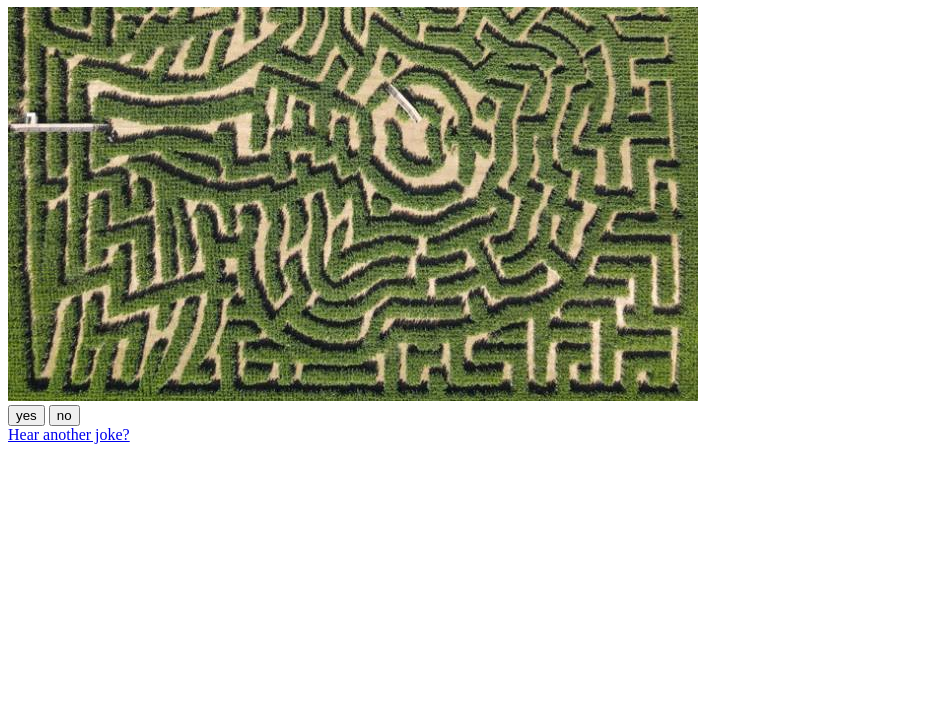
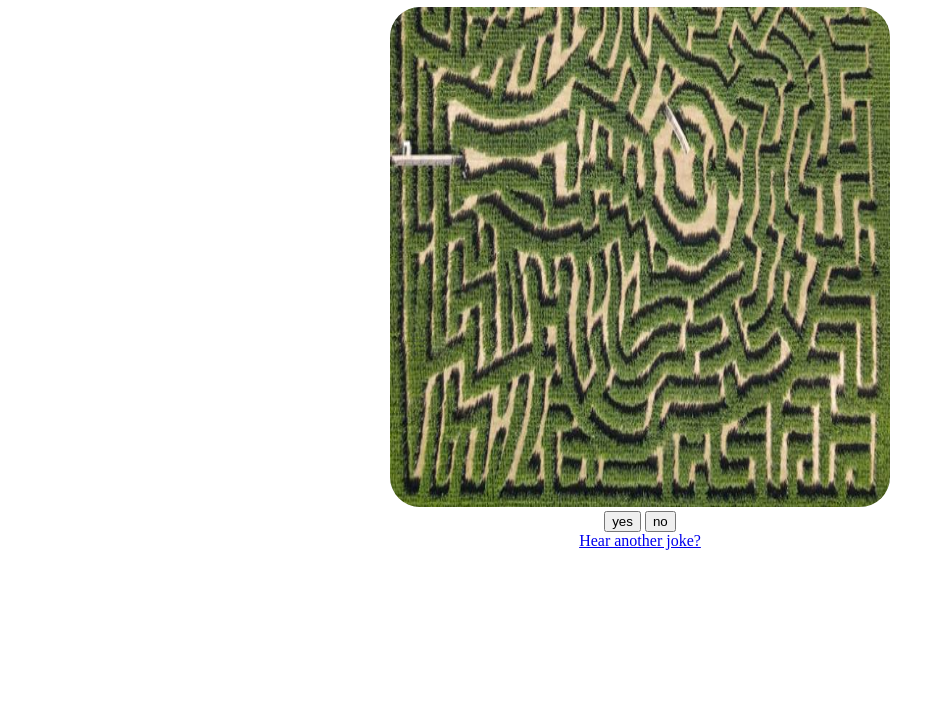
Before and after one commit to ISteppedOnABagel/Test-2, a plain HTML site: page index.html in a window 1280 px wide. Shown: the part 73-800 px from the top of the page, without its empty margins (0-945 px from the left). Drawn offline with Linux system fonts and the light colour scheme.

Commit message:
added style to images, centered body

```diff
--- a/style.css
+++ b/style.css
@@ -1,3 +1,10 @@
-.hidden {
-    display: none;
+body {
+    text-align: center;
 }
+
+#fun {
+    width: 500px;
+    height: 500px;
+    border-radius: 30px;
+    overflow: contain;
+}
```
